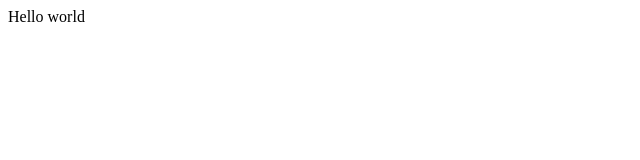
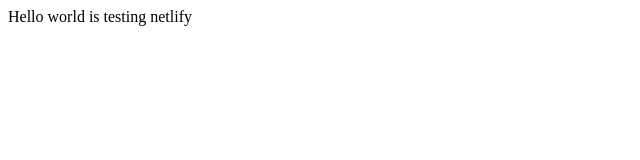
Before and after one commit to marcinkrzeminski/netlify-test, a plain HTML site: page index.html in a window 1280 px wide. Shown: the whole page, without its empty margins (0-640 px from the left). Drawn offline with Linux system fonts and the light colour scheme.

Commit message:
another test

```diff
--- a/index.html
+++ b/index.html
@@ -5,6 +5,6 @@
     <title>Hello</title>
 </head>
 <body>
-    Hello world
+    Hello world is testing netlify
 </body>
 </html>
```
